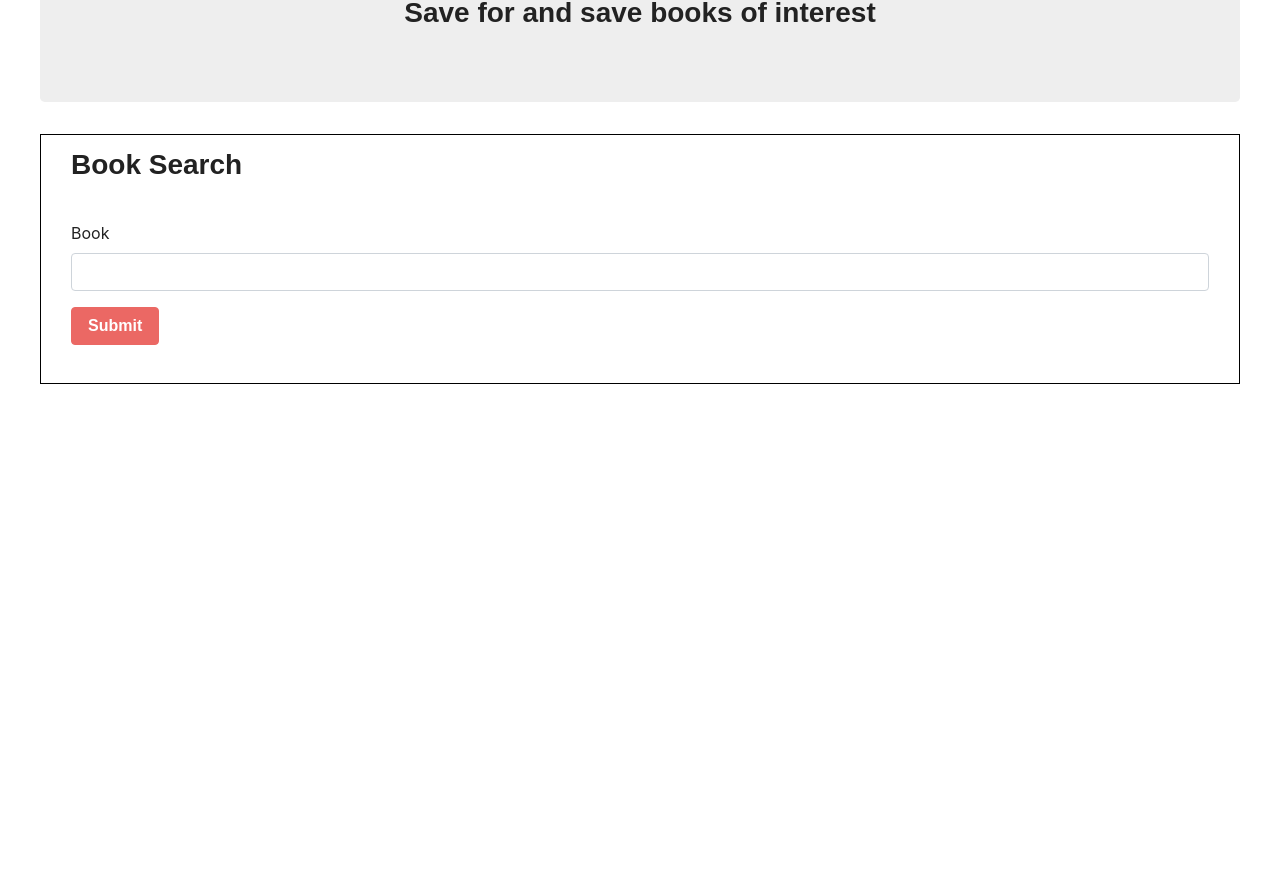
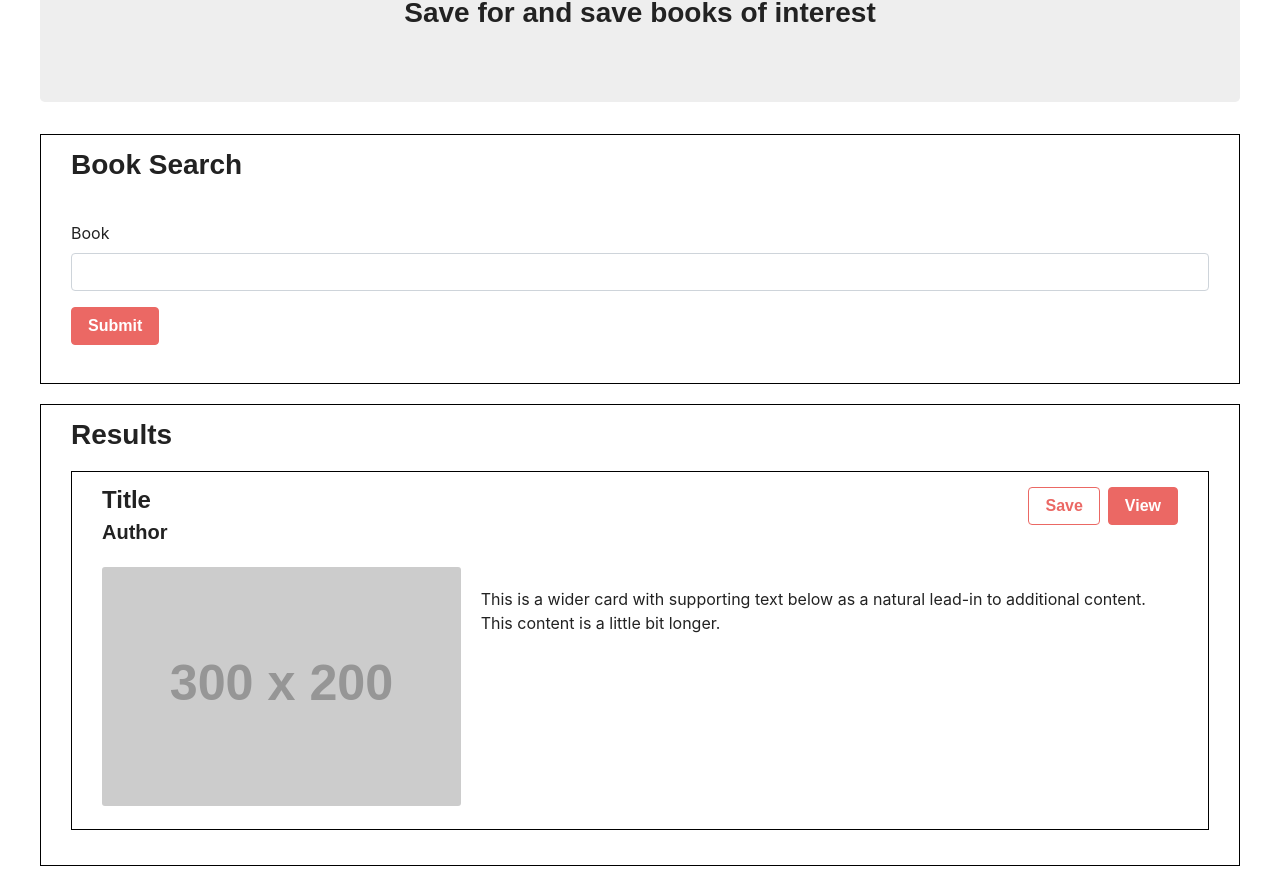
Before and after one commit to ryangautier1/GoogleBookSearch, a React (Create React App) app in the folder client/: page / in a window 1280 px wide. Shown: the part 277-1163 px from the top of the page. Before the commit the page ends 800 px from the top, so only its background shows below. Built offline with nearby package versions, Linux system fonts and the light colour scheme; a web font is replaced by a local one.

Commit message:
style search result

```diff
--- a/client/src/components/Jumbotron/index.js
+++ b/client/src/components/Jumbotron/index.js
@@ -3,7 +3,7 @@ import React from "react";
 function Jumbotron() {
   return (
     <div
-      style={{ height: 300, clear: "both", paddingTop: 120, textAlign: "center"}}
+      style={{ minHeight: 300, clear: "both", paddingTop: 120, textAlign: "center"}}
       className="jumbotron">
         <h1>Google Book Search</h1>
         <br/>
--- /dev/null
+++ b/client/src/components/ResultWrapper/index.js
@@ -0,0 +1,16 @@
+import React from 'react';
+import './style.css';
+import SearchResult from '../SearchResult';
+
+
+
+function ResultsWrapper() {
+  return (
+    <div className="results-wrapper">
+      <h3>Results</h3>
+      <SearchResult />
+    </div>
+  )
+}
+
+export default ResultsWrapper;
--- /dev/null
+++ b/client/src/components/ResultWrapper/style.css
@@ -0,0 +1,5 @@
+.results-wrapper {
+  padding: 15px 30px;
+  border: 1px solid black;
+  margin: 20px 0;
+}
--- /dev/null
+++ b/client/src/components/SearchResult/index.js
@@ -0,0 +1,27 @@
+import React from 'react';
+import './style.css';
+
+function SearchResult() {
+  return (
+    <div className="search-result">
+      <button type="button" class="float-right btn btn-primary">View</button>
+      <button type="button" class="float-right btn btn-outline-primary mr-2">Save</button>
+      <h4>Title</h4>
+      <h5>Author</h5>
+      <div className="mt-4 mb-2">
+        <div className="row no-gutters">
+          <div className="col-md-4">
+            <img src="https://via.placeholder.com/300x200" className="card-img" alt="alt" />
+          </div>
+          <div className="col-md-8">
+            <div className="card-body">
+              <p className="card-text">This is a wider card with supporting text below as a natural lead-in to additional content. This content is a little bit longer.</p>
+            </div>
+          </div>
+        </div>
+      </div>
+    </div>
+  )
+}
+
+export default SearchResult;
--- /dev/null
+++ b/client/src/components/SearchResult/style.css
@@ -0,0 +1,5 @@
+.search-result {
+  margin: 20px 0;
+  border: 1px solid black;
+  padding: 15px 30px;
+}
--- a/client/src/pages/Search.js
+++ b/client/src/pages/Search.js
@@ -1,11 +1,15 @@
 import React from 'react';
 import { Link } from "react-router-dom";
 import SearchForm from '../components/SearchForm';
+import ResultsWrapper from '../components/ResultWrapper';
 
 
 function Search() {
   return (
+    <div>
     <SearchForm/>
+    <ResultsWrapper/>
+    </div>
   )
 }
 
```
